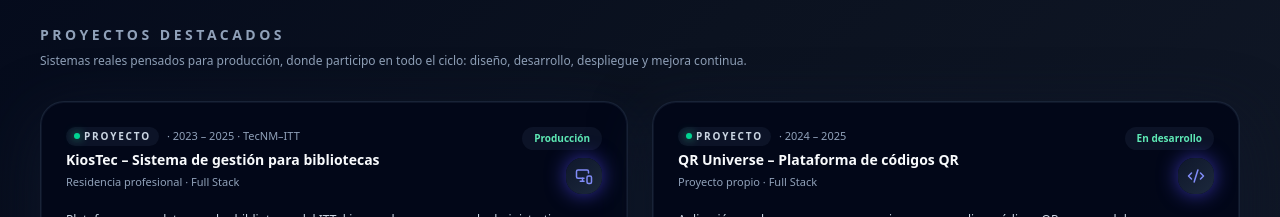
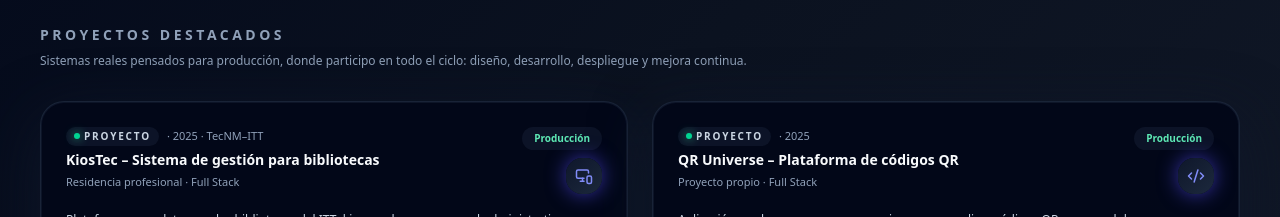
Before and after one commit to Stoykoo/PORTAFOLIO-GABRIEL, a React (Vite) app in the folder frontend/: page / in a window 1280 px wide. Shown: the part 1260-1477 px from the top of the page. Built offline with nearby package versions, Linux system fonts and the light colour scheme.

Commit message:
fix años en proyectos 2025

```diff
--- a/frontend/src/sections/ProjectsSection.jsx
+++ b/frontend/src/sections/ProjectsSection.jsx
@@ -9,7 +9,7 @@ const projects = [
     id: "kiostec",
     name: "KiosTec – Sistema de gestión para bibliotecas",
     role: "Residencia profesional · Full Stack",
-    period: "2023 – 2025 · TecNM–ITT",
+    period: "2025 · TecNM–ITT",
     summary:
       "Plataforma completa para las bibliotecas del ITT: kioscos de acceso, panel administrativo, préstamos, reportes y dashboards basados en datos.",
     stack: ["React", "Node.js", "PostgreSQL", "Tailwind", "ApexCharts"],
@@ -34,11 +34,11 @@ const projects = [
     id: "qruniverse",
     name: "QR Universe – Plataforma de códigos QR",
     role: "Proyecto propio · Full Stack",
-    period: "2024 – 2025",
+    period: "2025",
     summary:
       "Aplicación moderna para crear, organizar y personalizar códigos QR con panel de administración, métricas y experiencia visual cuidada.",
     stack: ["React", "Vite", "Node.js", "PostgreSQL", "Tailwind"],
-    badge: "En desarrollo",
+    badge: "Producción",
     accent: "from-fuchsia-500/70 via-sky-400/70 to-amber-300/70",
 
     // ✅ Agregado — detalles del proyecto
```
